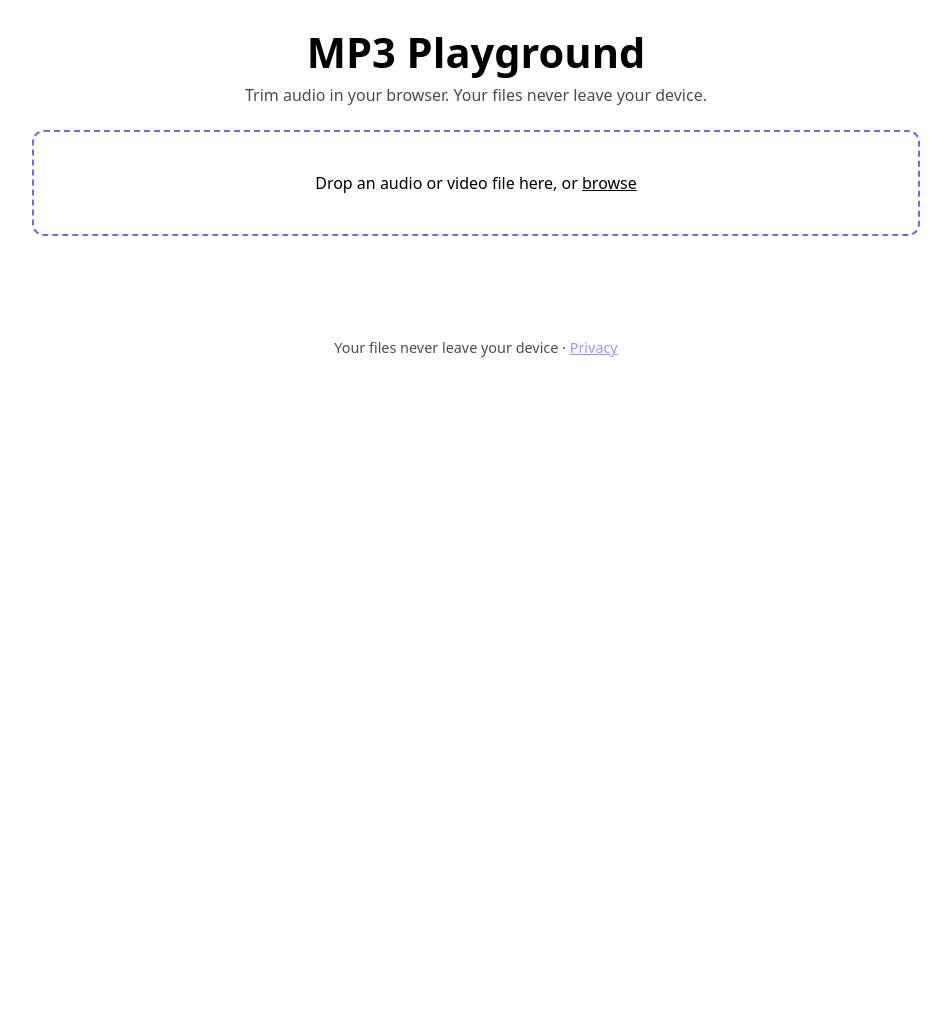
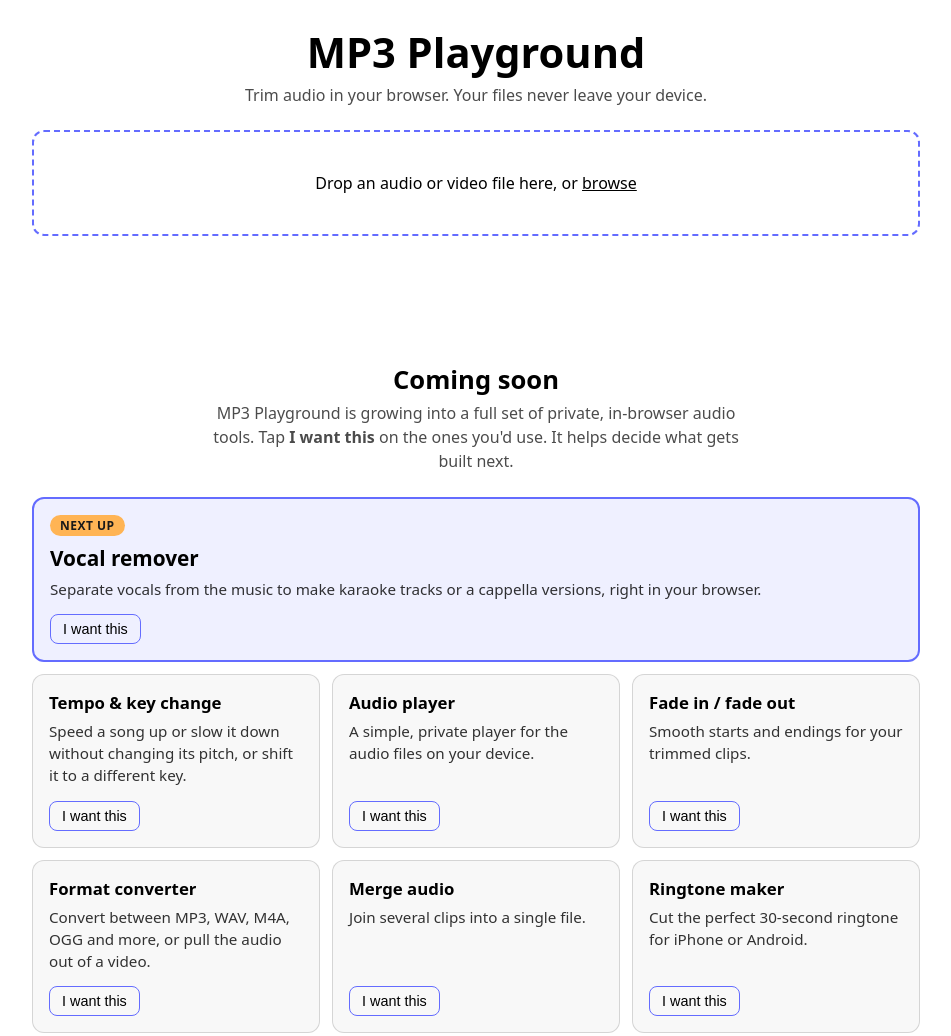
Before and after one commit to utsavatwork/audio-tools, a website built with Vite: page index.html in a window 1280 px wide. Shown: the top 1036 px of the page, without its empty margins (164-1115 px from the left). Before the commit the page ends 800 px from the top, so only its background shows below. Built offline with nearby package versions, Linux system fonts and the light colour scheme.

Commit message:
Add Coming soon section with feature voting
- Vocal remover highlighted as next up, plus six planned features
- "I want this" votes are sent as anonymous Umami events and remembered
  in the visitor's local storage
- Privacy page explains how votes are counted

Co-Authored-By: Claude Opus 5.5 <noreply@anthropic.com>

```diff
--- a/index.html
+++ b/index.html
@@ -22,6 +22,54 @@
   </head>
   <body>
     <div id="app"></div>
+
+    <section class="roadmap" id="coming-soon" aria-labelledby="roadmap-title">
+      <h2 id="roadmap-title">Coming soon</h2>
+      <p class="sub">
+        MP3 Playground is growing into a full set of private, in-browser audio tools.
+        Tap <strong>I want this</strong> on the ones you'd use. It helps decide what gets built next.
+      </p>
+
+      <div class="cards">
+        <article class="card next">
+          <span class="badge">Next up</span>
+          <h3>Vocal remover</h3>
+          <p>Separate vocals from the music to make karaoke tracks or a cappella versions, right in your browser.</p>
+          <button class="vote" data-feature="vocal-remover">I want this</button>
+        </article>
+        <article class="card">
+          <h3>Tempo &amp; key change</h3>
+          <p>Speed a song up or slow it down without changing its pitch, or shift it to a different key.</p>
+          <button class="vote" data-feature="tempo-key">I want this</button>
+        </article>
+        <article class="card">
+          <h3>Audio player</h3>
+          <p>A simple, private player for the audio files on your device.</p>
+          <button class="vote" data-feature="audio-player">I want this</button>
+        </article>
+        <article class="card">
+          <h3>Fade in / fade out</h3>
+          <p>Smooth starts and endings for your trimmed clips.</p>
+          <button class="vote" data-feature="fades">I want this</button>
+        </article>
+        <article class="card">
+          <h3>Format converter</h3>
+          <p>Convert between MP3, WAV, M4A, OGG and more, or pull the audio out of a video.</p>
+          <button class="vote" data-feature="converter">I want this</button>
+        </article>
+        <article class="card">
+          <h3>Merge audio</h3>
+          <p>Join several clips into a single file.</p>
+          <button class="vote" data-feature="merge">I want this</button>
+        </article>
+        <article class="card">
+          <h3>Ringtone maker</h3>
+          <p>Cut the perfect 30-second ringtone for iPhone or Android.</p>
+          <button class="vote" data-feature="ringtone">I want this</button>
+        </article>
+      </div>
+    </section>
+
     <footer class="footer">
       Your files never leave your device · <a href="/privacy.html">Privacy</a>
     </footer>
--- a/src/main.ts
+++ b/src/main.ts
@@ -1,6 +1,9 @@
 import "./style.css";
 import { Mp3Encoder } from '@breezystack/lamejs'
 import { track, lengthBucket } from './analytics'
+import { initRoadmap } from './roadmap'
+
+initRoadmap()
 
 const app = document.querySelector<HTMLDivElement>('#app')!
 app.innerHTML = `
--- /dev/null
+++ b/src/roadmap.ts
@@ -0,0 +1,45 @@
+import { track } from './analytics'
+
+// "I want this" votes on the Coming soon cards. Each vote is a Umami event
+// (`vote` with the feature id), so demand shows up under Events in Umami.
+// The browser remembers which features this visitor already voted for, so a
+// returning visitor sees "Thanks" instead of voting again.
+
+const KEY = 'roadmap-votes'
+
+function loadVotes(): string[] {
+  try {
+    return JSON.parse(localStorage.getItem(KEY) || '[]')
+  } catch {
+    return [] // storage blocked (private mode etc.) - voting still works
+  }
+}
+
+function saveVotes(votes: string[]) {
+  try {
+    localStorage.setItem(KEY, JSON.stringify(votes))
+  } catch {
+    // ignore: only means the "already voted" state isn't remembered
+  }
+}
+
+function markVoted(btn: HTMLButtonElement) {
+  btn.disabled = true
+  btn.classList.add('voted')
+  btn.textContent = '✓ Thanks, noted!'
+}
+
+export function initRoadmap() {
+  const votes = loadVotes()
+  document.querySelectorAll<HTMLButtonElement>('button.vote').forEach(btn => {
+    const feature = btn.dataset.feature!
+    if (votes.includes(feature)) markVoted(btn)
+    btn.addEventListener('click', () => {
+      if (votes.includes(feature)) return
+      track('vote', { feature })
+      votes.push(feature)
+      saveVotes(votes)
+      markVoted(btn)
+    })
+  })
+}
--- a/src/style.css
+++ b/src/style.css
@@ -109,6 +109,80 @@ a.button:hover {
   font-size: 1.2rem;
 }
 
+/* Coming soon / roadmap */
+.roadmap {
+  max-width: 920px;
+  margin: 0 auto;
+  padding: 24px 16px 48px;
+  text-align: center;
+}
+.roadmap h2 {
+  margin: 0 0 4px;
+  font-size: 1.6rem;
+}
+.roadmap .sub {
+  max-width: 560px;
+  margin: 0 auto 24px;
+  line-height: 1.5;
+}
+.cards {
+  display: grid;
+  grid-template-columns: repeat(auto-fill, minmax(240px, 1fr));
+  gap: 12px;
+  text-align: left;
+}
+.card {
+  display: flex;
+  flex-direction: column;
+  padding: 16px;
+  border: 1px solid rgba(128, 128, 128, 0.3);
+  border-radius: 12px;
+  background: rgba(128, 128, 128, 0.06);
+}
+.card h3 {
+  margin: 0 0 6px;
+  font-size: 1.05rem;
+}
+.card p {
+  flex: 1;
+  margin: 0 0 14px;
+  font-size: 0.95rem;
+  line-height: 1.45;
+  opacity: 0.8;
+}
+.card .vote {
+  align-self: flex-start;
+  padding: 6px 12px;
+  font-size: 0.9rem;
+}
+.card .vote.voted {
+  border-color: #3fb950;
+  color: #3fb950;
+  opacity: 1;
+  cursor: default;
+}
+/* the next feature spans the full row so it stands out */
+.card.next {
+  grid-column: 1 / -1;
+  border: 2px solid #646cff;
+  background: rgba(100, 108, 255, 0.1);
+}
+.card.next h3 {
+  font-size: 1.3rem;
+}
+.badge {
+  align-self: flex-start;
+  margin-bottom: 8px;
+  padding: 2px 10px;
+  border-radius: 999px;
+  background: #ffb454;
+  color: #1a1a1a;
+  font-size: 0.75rem;
+  font-weight: 700;
+  letter-spacing: 0.04em;
+  text-transform: uppercase;
+}
+
 .footer {
   padding: 0 16px 32px;
   text-align: center;
```
Also changed, not shown: privacy.html (+5 -0 lines).
